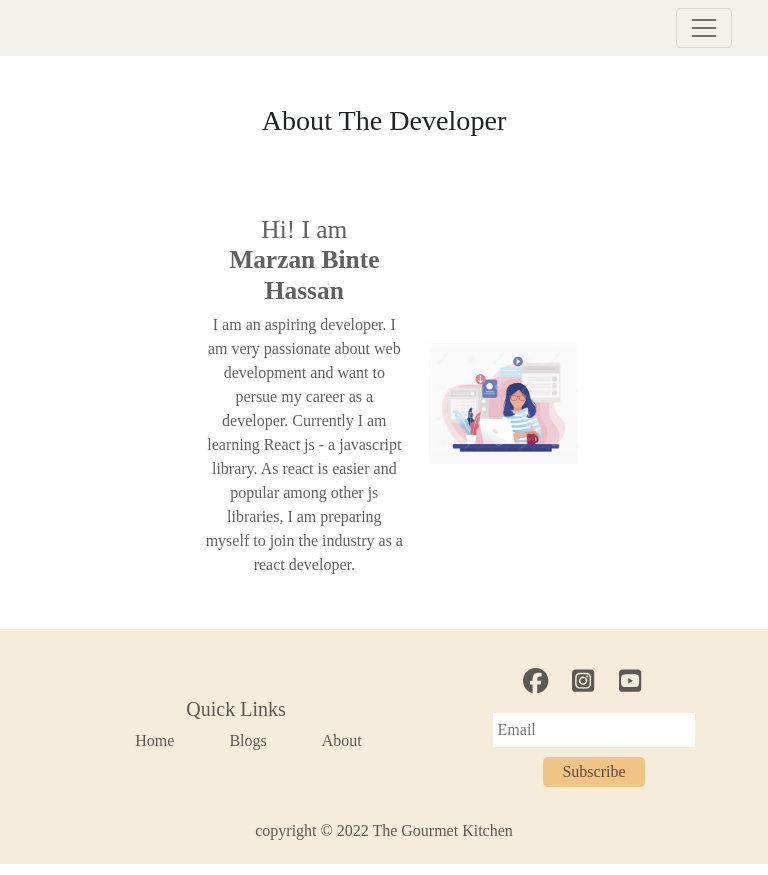
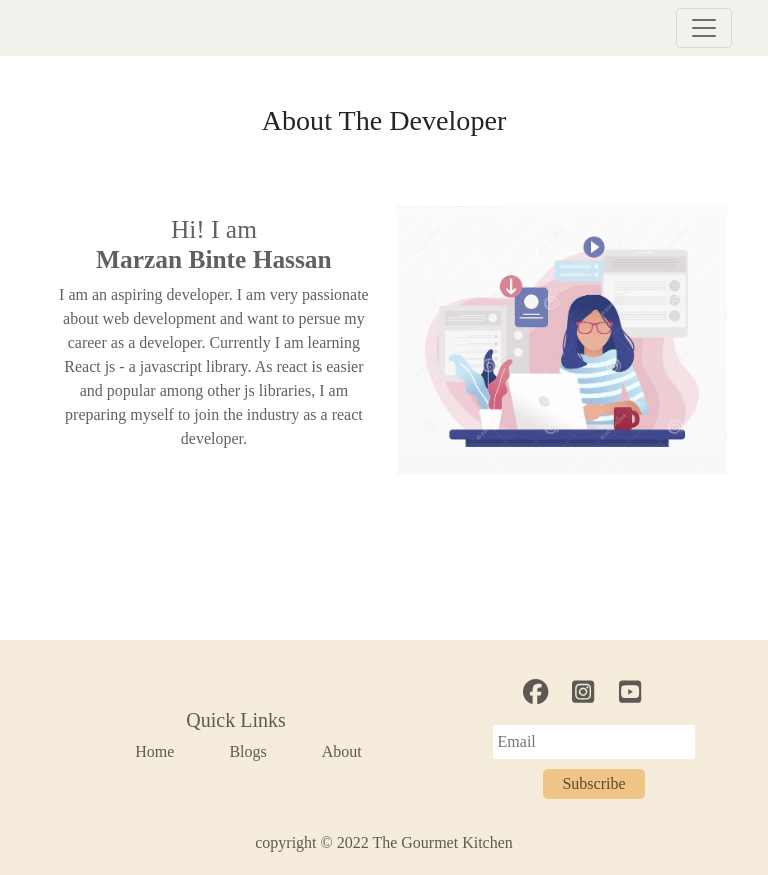
Before and after one commit to Marzan1810662/the-gourmet-kitchen, a React (Create React App) app: page /about in a window 768 px wide. Built offline with nearby package versions, Linux system fonts and the light colour scheme; no server answers.

Commit message:
responsive behavior added to about

```diff
--- a/src/components/About/About.css
+++ b/src/components/About/About.css
@@ -12,3 +12,36 @@
     padding: 5px;
     width: 40%;
 }
+@media only screen and (max-width: 576px) {
+    .about-container {
+        width: 100%;
+        color: rgba(0, 0, 0, 0.623);
+    }
+
+    .description-div {
+        padding: 20px;
+        width: 100%;
+    }
+
+    .img-div {
+        padding: 5px;
+        width: 100%;
+    }
+}
+@media only screen and (min-width: 576px) and (max-width:992px) {
+    .about-container {
+        width: 100%;
+        color: rgba(0, 0, 0, 0.623);
+        margin-bottom: 20%;
+    }
+
+    .description-div {
+        padding: 20px;
+        width: 100%;
+    }
+
+    .img-div {
+        padding: 5px;
+        width: 100%;
+    }
+}
--- a/src/components/About/About.js
+++ b/src/components/About/About.js
@@ -4,12 +4,12 @@ import developer from '../../images/developer.jpg'
 
 const About = () => {
     return (
-        <div>
+        <div >
             <div className='my-2 py-2 my-md-4 py-md-4 '>
                 <h2 className='services-title'>About The Developer</h2>
                 <div className='title-underline-div'></div>
             </div>
-            <div className='d-flex justify-content-space-evenly align-items-center container about-container'>
+            <div className='d-md-flex justify-content-space-evenly align-items-center container about-container'>
                 <div className='description-div'>
                     <h3>Hi! I am <br /> <span  className='fw-bold'> Marzan Binte Hassan</span></h3>
                     <p>I am an aspiring developer. I am very passionate about web development and want to persue my career as a developer. Currently I am learning React js - a javascript library. As react is easier and popular among other js libraries, I am preparing myself to join the industry as a react developer. </p>
```
